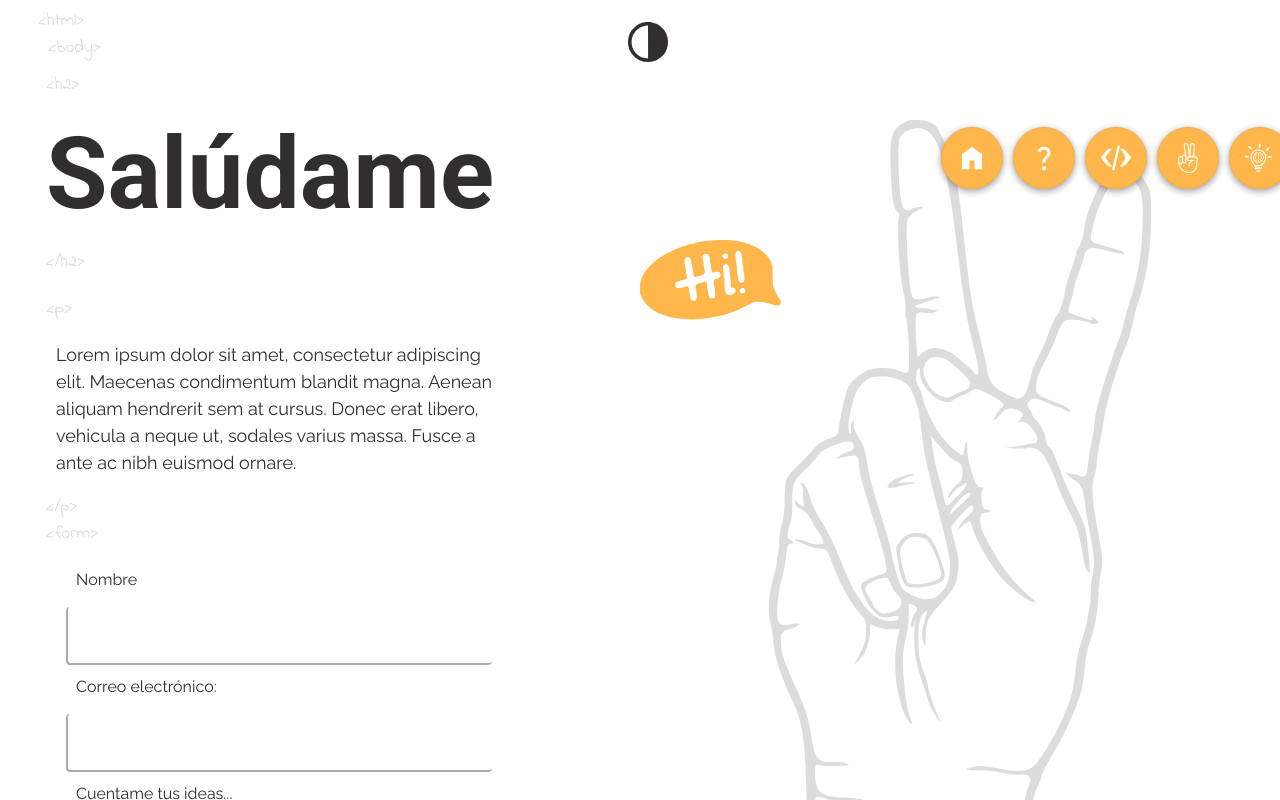
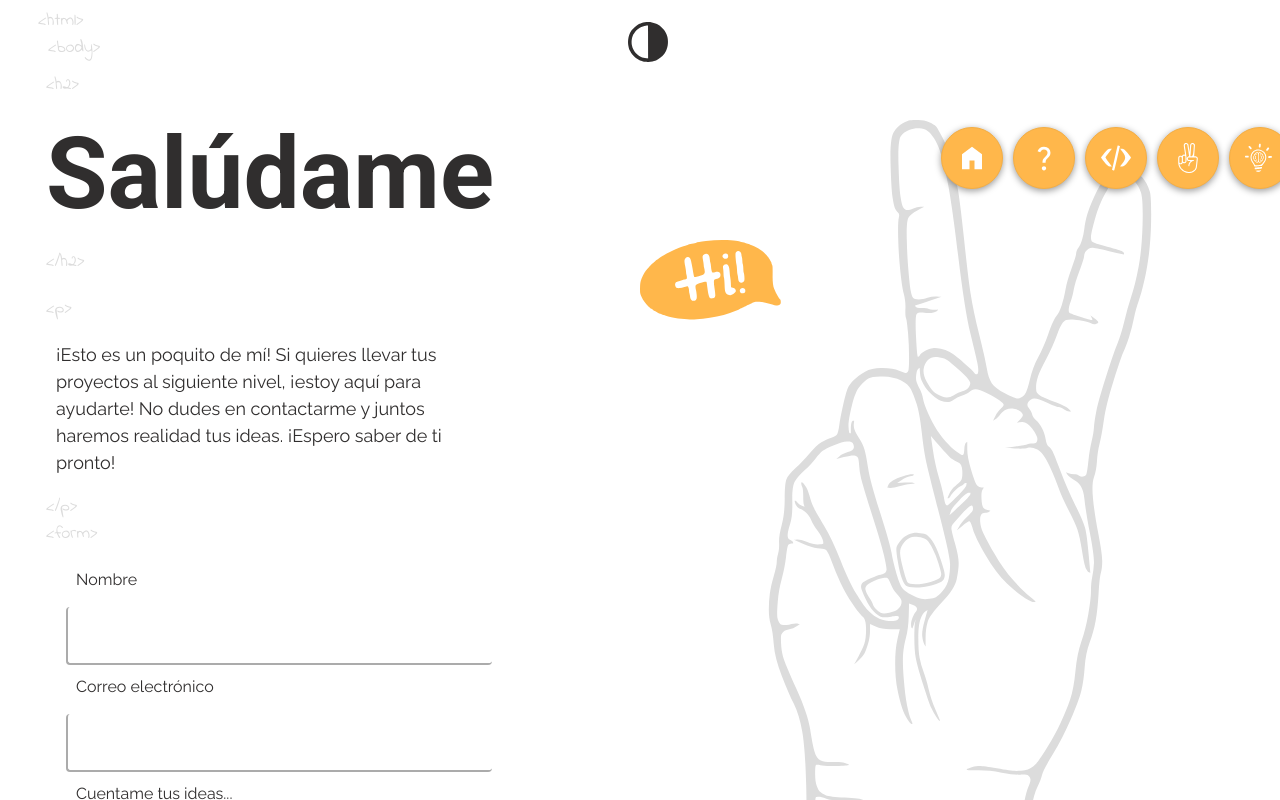
Before and after one commit to hemeragr/portfolio, a React (Vite) app: page /contact in a window 1280 px wide. Shown: the top 800 px of the page. Built offline with nearby package versions, Linux system fonts and the light colour scheme.

Commit message:
change-contact-text

```diff
--- a/src/componentes/form/Form.jsx
+++ b/src/componentes/form/Form.jsx
@@ -34,7 +34,7 @@ function ContactForm() {
       </div>
 
       <div className="camp">
-        <label htmlFor="email">Correo electrónico:</label>
+        <label htmlFor="email">Correo electrónico</label>
         <input
           type="email"
           id="email"
--- a/src/views/contact/Contact.jsx
+++ b/src/views/contact/Contact.jsx
@@ -17,10 +17,9 @@ const Contact = () => {
         <div className="container-paragraph">
           <span className="ornament">&lt;p&gt;</span>
           <p className="paragraph">
-            Lorem ipsum dolor sit amet, consectetur adipiscing elit. Maecenas
-            condimentum blandit magna. Aenean aliquam hendrerit sem at cursus.
-            Donec erat libero, vehicula a neque ut, sodales varius massa. Fusce
-            a ante ac nibh euismod ornare.
+            ¡Esto es un poquito de mí! Si quieres llevar tus proyectos al
+            siguiente nivel, ¡estoy aquí para ayudarte! No dudes en contactarme
+            y juntos haremos realidad tus ideas. ¡Espero saber de ti pronto!
           </p>
           <span className="ornament">&lt;/p&gt;</span>
         </div>
@@ -41,7 +40,6 @@ const Contact = () => {
           <Svg_hi />
         </div>
 
-
         <div className="img-container-contact">
           <img
             className="Svg-contact"
@@ -49,7 +47,6 @@ const Contact = () => {
             alt="Ilustracion a linea de una mano haciendo el simbolo de la paz como saludo"
           />
         </div>
-
       </section>
     </body>
   );
```
Lines whose indentation alone changed are shown as unchanged.
